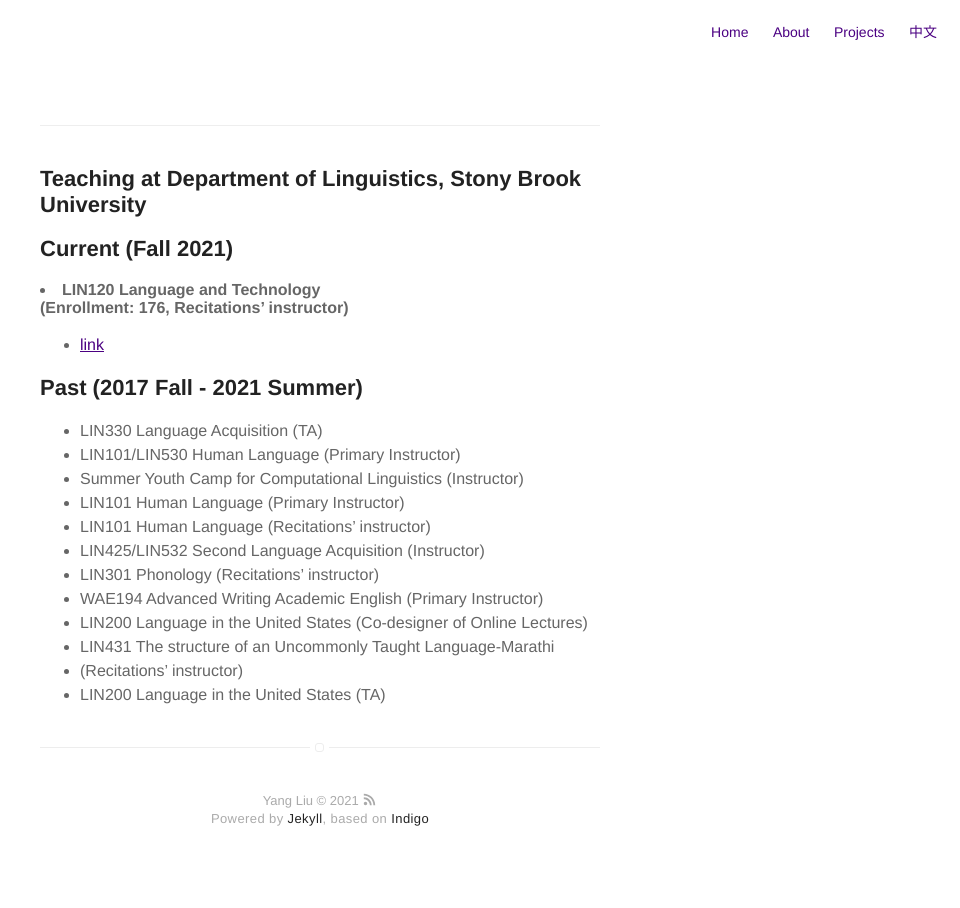
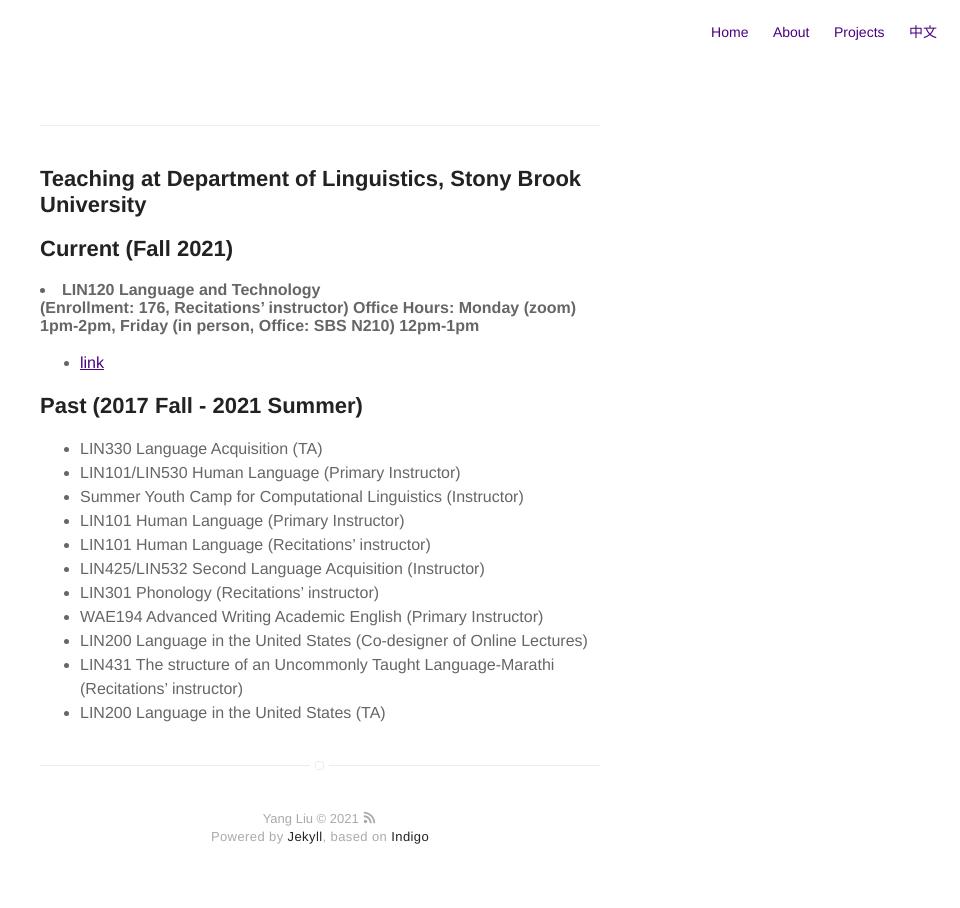
Before and after one commit to coglo/coglo.github.io, a Jekyll site: the page built from teaching.html, in a window 1280 px wide. Shown: the whole page, without its empty margins (320-1280 px from the left). Built offline with Jekyll 4.4.1, drawn with Linux system fonts in a browser that asks for light colours.

Commit message:
Update teaching.html

```diff
--- a/teaching.html
+++ b/teaching.html
@@ -7,6 +7,7 @@ title: Teaching
 <h2>Current (Fall 2021)</h2>
 <li><b>LIN120 Language and Technology </b></li>
 <b>(Enrollment: 176, Recitations’ instructor) </b>
+<b>Office Hours: Monday (zoom) 1pm-2pm, Friday (in person, Office: SBS N210) 12pm-1pm </b>
 <ul class="skill-list">
 <li><A HREF="https://blackboard.stonybrook.edu/webapps/blackboard/execute/announcement?method=search&context=course&course_id=_1236014_1&handle=cp_announcements&mode=cpview">link</A></li>
 </ul>
@@ -23,8 +24,7 @@ title: Teaching
 <li><b>LIN301 Phonology (Recitations’ instructor) </b></li>
 <li><b>WAE194 Advanced Writing Academic English (Primary Instructor) </b></li>
 <li><b>LIN200 Language in the United States (Co-designer of Online Lectures) </b></li>
-<li><b>LIN431 The structure of an Uncommonly Taught Language-Marathi  </b></li>
-<li><b>                 (Recitations’ instructor) </b></li>
+<li><b>LIN431 The structure of an Uncommonly Taught Language-Marathi (Recitations’ instructor) </b></li>
 <li><b>LIN200 Language in the United States (TA) </b></li>
 
 </ul>
```
